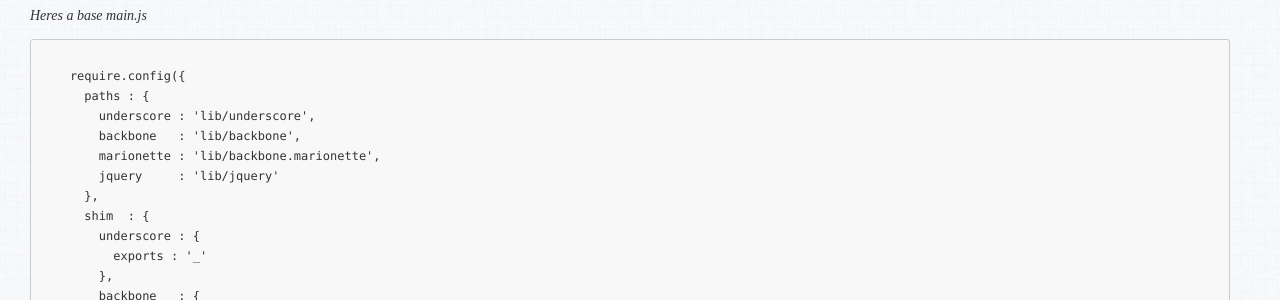
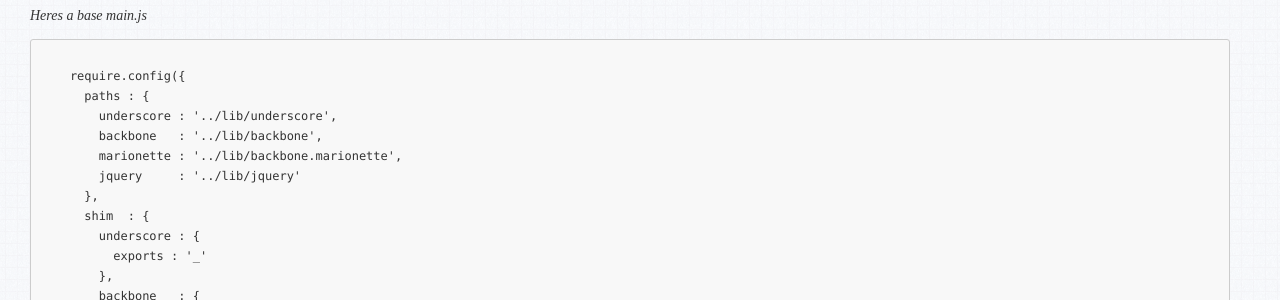
Before and after one commit to javascriptu/resources, a Jekyll site: the page built from handouts/_posts/2012-10-07-Handout.md, in a window 1280 px wide and 900 px high, scrolled down 585 px. Shown: the part 191-491 px from the top of the window. Built offline with Jekyll 4.4.1, drawn with Linux system fonts in a browser that asks for light colours; nearby versions of some CDN libraries; some web fonts are replaced; some of the changed text lies outside the part shown.

Commit message:
fixed require path issue

```diff
--- a/handouts/_posts/2012-10-07-Handout.md
+++ b/handouts/_posts/2012-10-07-Handout.md
@@ -43,10 +43,10 @@
   <code>
     require.config({
       paths : {
-        underscore : 'lib/underscore',
-        backbone   : 'lib/backbone',
-        marionette : 'lib/backbone.marionette',
-        jquery     : 'lib/jquery'
+        underscore : '../lib/underscore',
+        backbone   : '../lib/backbone',
+        marionette : '../lib/backbone.marionette',
+        jquery     : '../lib/jquery'
       },
       shim  : {
         underscore : {
```
